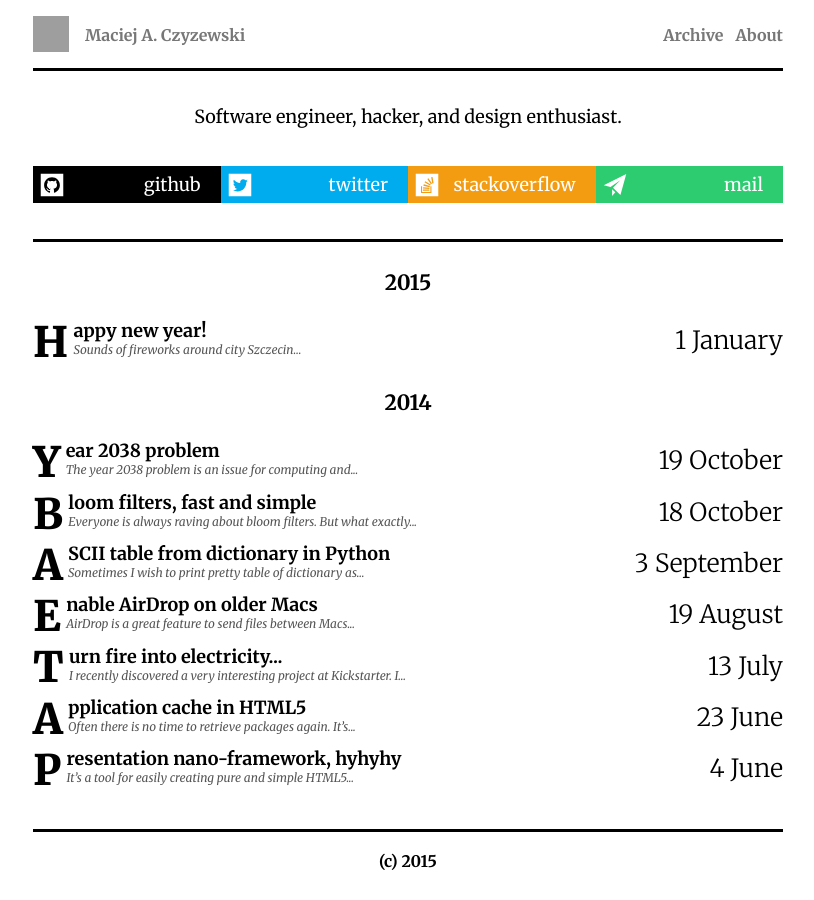
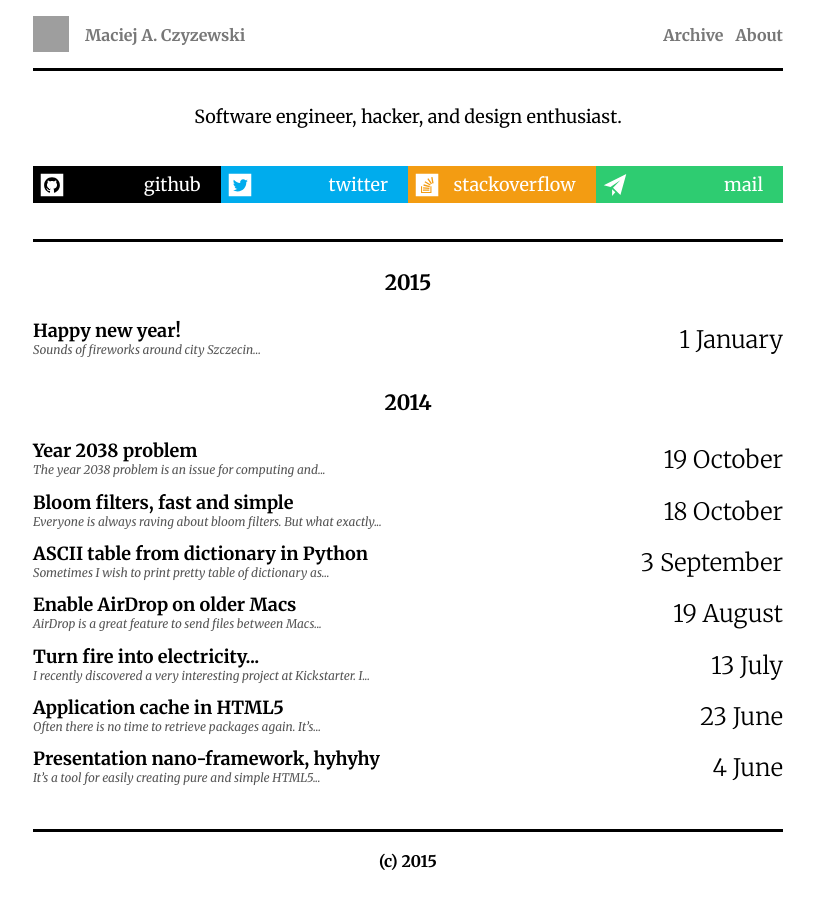
Before and after one commit to maciejczyzewski/maciejczyzewski.github.io, a Jekyll site: the page built from index.html, in a window 1280 px wide. Shown: the whole page, without its empty margins (232-1046 px from the left). Built offline with Jekyll 4.4.1, drawn with Linux system fonts in a browser that asks for light colours; Markdown is read by kramdown in place of the engine named in the settings; grey boxes are pictures that could not be loaded.

Commit message:
W3C errors fixed.

```diff
--- a/_layouts/default.html
+++ b/_layouts/default.html
@@ -7,7 +7,6 @@
 <head>
     <!-- Basic -->
     <meta charset="UTF-8" />
-    <meta http-equiv="Content-Language" content="en" />
     <meta name="viewport" content="width=device-width, initial-scale=1" />
 
     <meta name="robots" content="index, follow, archive" />
@@ -95,4 +94,4 @@
 
     <script type="text/javascript">(function(e,t,n,r,i,s,o){e["GoogleAnalyticsObject"]=i;e[i]=e[i]||function(){(e[i].q=e[i].q||[]).push(arguments)},e[i].l=1*new Date;s=t.createElement(n),o=t.getElementsByTagName(n)[0];s.async=1;s.src=r;o.parentNode.insertBefore(s,o)})(window,document,"script","//www.google-analytics.com/analytics.js","ga");ga("create","UA-55884794-1","auto");ga("send","pageview")</script>
 </body>
-</head>
+</html>
--- a/assets/stylesheets/main.css
+++ b/assets/stylesheets/main.css
@@ -624,17 +624,17 @@
   font-weight: bold;
 }
 
-.stories li a:first-letter {
+/* .stories li a:first-letter {
   padding-left: 0px;
   float: left;
   margin: 0;
-  padding: 0.235em 0.125em 0 0;
-  font-size: 42px;
+  padding: 0.15em 0.125em 0 0;
+  font-size: 44px;
   line-height: 0.75em;
   text-indent: 0;
   color: inherit;
   font-weight: bolder;
-}
+} */
 
 .stories li p {
   padding-top: 28px;
@@ -649,7 +649,7 @@
   display: block;
   text-align: right;
   line-height: 50px;
-  font-size: 25px;
+  font-size: 1.3333em;
   font-weight: lighter;
 }
 
--- a/index.html
+++ b/index.html
@@ -8,25 +8,25 @@
     <div class="profiles grid">
         <div class="col-3" id="github">
             <a href="https://github.com/MaciejCzyzewski">
-                <img src="/assets/images/icons/github.svg" />
+                <img src="/assets/images/icons/github.svg" alt="github" />
                 <span>github</span>
             </a>
         </div>
         <div class="col-3" id="twitter">
             <a href="https://twitter.com/_czyzewski">
-                <img src="/assets/images/icons/twitter.svg" />
+                <img src="/assets/images/icons/twitter.svg" alt="twitter" />
                 <span>twitter</span>
             </a>
         </div>
         <div class="col-3" id="stackoverflow">
             <a href="http://stackoverflow.com/users/2601031/maciej-a-czyzewski">
-                <img src="/assets/images/icons/stackoverflow.svg" />
+                <img src="/assets/images/icons/stackoverflow.svg" alt="stackoverflow" />
                 <span>stackoverflow</span>
             </a>
         </div>
         <div class="col-3" id="mail">
             <a href="mailto:maciejanthonyczyzewski@gmail.com">
-                <img src="/assets/images/icons/mail.svg" />
+                <img src="/assets/images/icons/mail.svg" alt="mail" />
                 <span>mail</span>
             </a>
         </div>
```
